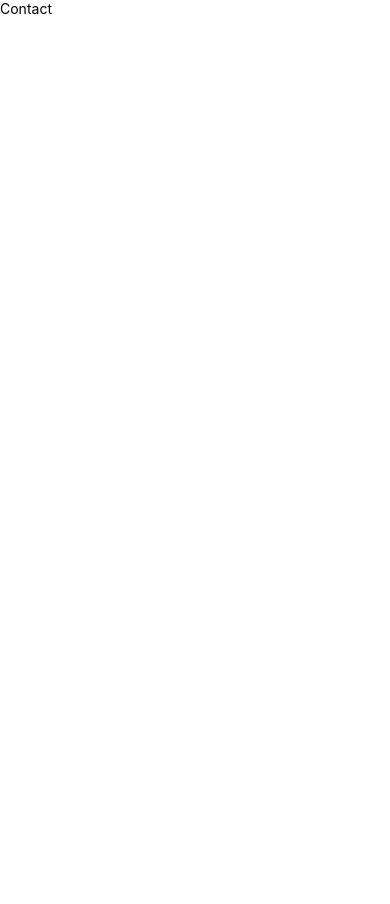
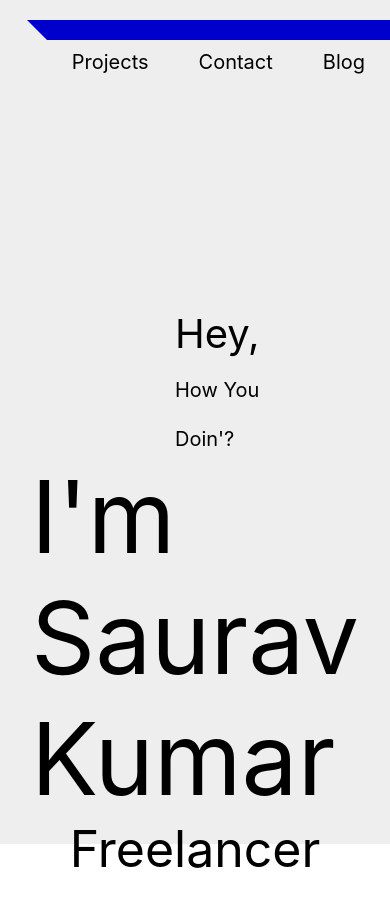
Before and after one commit to SKR301/SKR301.github.io, a React Native app: screen / in a window 390 px wide. Before the commit the page ends 844 px from the top, so only its background shows below. Built offline with nearby package versions, Linux system fonts and the light colour scheme.

Commit message:
added routes

```diff
--- a/App.js
+++ b/App.js
@@ -1,4 +1,5 @@
 import { StyleSheet, Text, View, Image, Dimensions } from 'react-native';
+import { BrowserRouter, Routes, Route } from "react-router-dom";
 import Homepage from './src/homepage';
 import Blogs from './src/blogs';
 import Contact from './src/contact';
@@ -13,11 +14,17 @@ export default function App() {
 		// <Homepage />
 		// <Blogs />
 		// <Projects />
-		<Contact />
-
+		// <Contact />
+		<BrowserRouter>
+			<Routes>
+				<Route path='/' element={<Homepage />} />
+				<Route path='/projects' element={<Projects />} />
+				<Route path='/contact' element={<Contact />} />
+				<Route path='/blogs' element={<Blogs />} />
+        	</Routes>
+		</BrowserRouter>
 	);
 }
-
 
 const styles = StyleSheet.create({
 
--- a/package.json
+++ b/package.json
@@ -18,7 +18,8 @@
     "react": "17.0.2",
     "react-dom": "17.0.2",
     "react-native": "0.68.2",
-    "react-native-web": "0.17.7"
+    "react-native-web": "0.17.7",
+    "react-router-dom": "^6.3.0"
   },
   "devDependencies": {
     "@babel/core": "^7.12.9",
```
Also changed, not shown: 1 other file (tests, documents, lock files or other folders).
